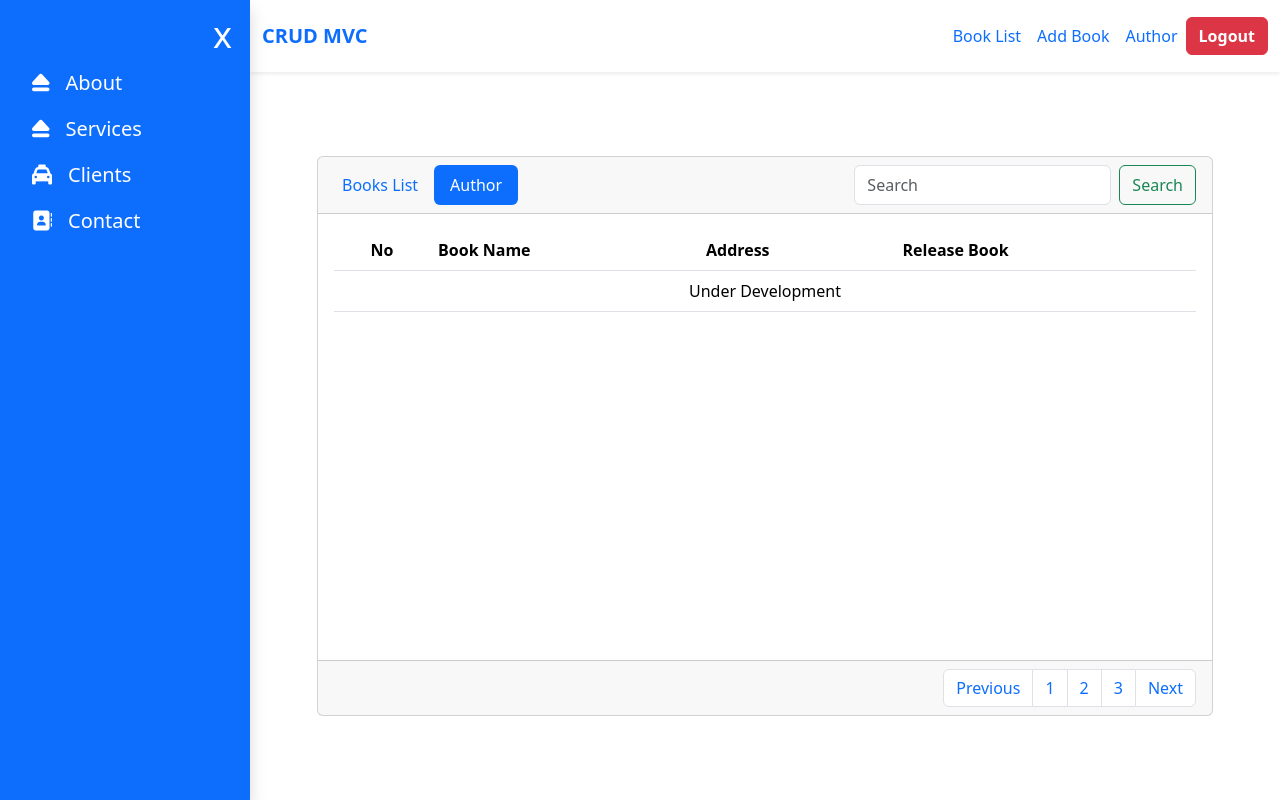
After one commit to ahmdjaee/bookstore-native-mvc-with-user-management, a PHP site: page /author in a window 1280 px wide. The commit adds this page. Run offline with PHP 8.4, Linux system fonts and the light colour scheme; some libraries are stand-ins or nearby versions.

Commit message:
Add sidebar with dummy data

```diff
--- /dev/null
+++ b/app/Controller/AuthorController.php
@@ -0,0 +1,13 @@
+<?php
+
+namespace RootNameSpace\Belajar\PHP\MVC\Controller;
+
+use RootNameSpace\Belajar\PHP\MVC\App\View;
+
+class AuthorController
+{
+    public function author()
+    {
+        View::render('Author/author');
+    }
+}
--- a/app/Service/SessionService.php
+++ b/app/Service/SessionService.php
@@ -29,7 +29,7 @@ class SessionService
         $session->username = $username;
         $this->sessionRepository->save($session);
 
-        setcookie(self::COOKIE_NAME, $session->id, time() + 3600, '/');
+        setcookie(self::COOKIE_NAME, $session->id, time() + 3600 * 24, '/');
 
         return $session;
     }
@@ -39,7 +39,7 @@ class SessionService
         $sessionId = $_COOKIE[self::COOKIE_NAME] ?? '';
 
         $session = $this->sessionRepository->findById($sessionId);
-        if($session == null){
+        if ($session == null) {
             return null;
         }
 
--- /dev/null
+++ b/app/View/Author/author.php
@@ -0,0 +1,49 @@
+<main style="display: flex; justify-content: center; flex-direction: column; align-items: center; margin: auto;">
+    <?php if (isset($model['error'])) : ?>
+        <div class="alert alert-danger" role="alert">
+            <?= $model['error'] ?>
+        </div>
+    <?php endif; ?>
+    <div class="card text-center " style="width: 70vw; height: 70vh">
+        <header class="d-flex justify-content-between card-header">
+            <ul class="nav nav-pills card-header-pills">
+                <li class="nav-item">
+                    <a class="nav-link" href="/">Books List</a>
+                </li>
+                <li class="nav-item">
+                    <a class="nav-link active" href="#">Author</a>
+                </li>
+            </ul>
+            <form class="d-flex" role="search">
+                <input class="form-control me-2" type="search" name="search" placeholder="Search" value="<?= $_GET['search'] ?? null ?>" aria-label="Search">
+                <button class="btn btn-outline-success" type="submit">Search</button>
+            </form>
+        </header>
+        <div class="card-body overflow-y-scroll">
+            <table class="table">
+                <thead class="text-start">
+                    <tr>
+                        <th scope="col" class="text-center">No</th>
+                        <th scope="col">Book Name</th>
+                        <th scope="col">Address</th>
+                        <th scope="col">Release Book</th>
+                    </tr>
+                </thead>
+                <tbody class="text-center">
+                    <tr>
+                        <td colspan="5" rowspan="5">Under Development</td>
+                    </tr>
+                </tbody>
+            </table>
+        </div>
+        <div class="card-footer bg-header d-flex justify-content-end">
+            <ul class="pagination m-0">
+                <li class="page-item"><a class="page-link" href="#">Previous</a></li>
+                <li class="page-item"><a class="page-link" href="#">1</a></li>
+                <li class="page-item"><a class="page-link" href="#">2</a></li>
+                <li class="page-item"><a class="page-link" href="#">3</a></li>
+                <li class="page-item"><a class="page-link" href="#">Next</a></li>
+            </ul>
+        </div>
+    </div>
+</main>
--- a/app/View/header.php
+++ b/app/View/header.php
@@ -10,4 +10,4 @@
     <script src="https://kit.fontawesome.com/6992c95bbb.js" crossorigin="anonymous"></script>
 </head>
 
-<body class="d-flex flex-column min-vh-100">
+<body id="container" class="d-flex flex-column min-vh-100">
--- a/app/View/navbar.php
+++ b/app/View/navbar.php
@@ -1,16 +1,43 @@
-<nav class="navbar navbar-expand-lg bg-primary">
+<div id="mySidebar" class="sidebar bg-primary shadow">
+    <a href="javascript:void(0)" class="closebtn" onclick="closeNav()">x</i></i></a>
+    <a href="#"><i class="fa-solid fa-eject me-3"></i>About</a>
+    <a href="#"><i class="fa-solid fa-eject me-3"></i>Services</a>
+    <a href="#"><i class="fa-solid fa-taxi  me-3"></i>Clients</a>
+    <a href="#"><i class="fa-solid fa-address-book  me-3"></i>Contact</a>
+</div>
+
+<script>
+    function openNav() {
+        document.getElementById("mySidebar").style.width = "250px";
+        document.getElementById("container").style.marginLeft = "250px";
+        document.getElementById("sideBarButton").style.display = "none";
+
+    }
+
+    function closeNav() {
+        document.getElementById("mySidebar").style.width = "0";
+        document.getElementById("container").style.marginLeft = "0";
+        document.getElementById("sideBarButton").style.display = "block";
+
+    }
+</script>
+
+<nav class="navbar navbar-expand-lg pt-3 pb-3 bg-white shadow-sm">
     <div class="container">
-        <a class="navbar-brand" style="color: white;" href="#">CRUD MVC</a>
+
+        <button id="sideBarButton" class="btn btn-primary me-3" style="display: none;" onclick="openNav()"><i class="fa-solid fa-bars" style="color: white;"></i></button>
+
+        <a class="navbar-brand" style="color: #0d6efd;" href="#"><b>CRUD MVC</b></a>
         <div class="collapse navbar-collapse justify-content-end " id="navbarNav">
             <ul class="navbar-nav">
                 <li class="nav-item">
-                    <a class="nav-link active" aria-current="page" style="color: white;" href="/">Book List</a>
+                    <a class="nav-link active" aria-current="page" style="color: #0d6efd;" href="/">Book List</a>
                 </li>
                 <li class="nav-item">
-                    <a class="nav-link" href="add-book" style="color: white;">Add Book</a>
+                    <a class="nav-link" href="add-book" style="color: #0d6efd;">Add Book</a>
                 </li>
                 <li class="nav-item">
-                    <a class="nav-link" href="#" style="color: white;">Author</a>
+                    <a class="nav-link" href="#" style="color: #0d6efd;">Author</a>
                 </li>
                 <li class="nav-item d-flex align-items-center">
                     <form method="get" action="add-book" style="display:inline;">
--- a/public/index.php
+++ b/public/index.php
@@ -1,9 +1,12 @@
 <?php
 
 use RootNameSpace\Belajar\PHP\MVC\App\Router;
+use RootNameSpace\Belajar\PHP\MVC\App\View;
+use RootNameSpace\Belajar\PHP\MVC\Controller\AuthorController;
 use RootNameSpace\Belajar\PHP\MVC\Controller\BooksController;
 use RootNameSpace\Belajar\PHP\MVC\Controller\ProductController;
 use RootNameSpace\Belajar\PHP\MVC\Controller\UsersController;
+
 
 require_once __DIR__ . '/../vendor/autoload.php';
 
@@ -15,7 +18,7 @@ Router::add('POST', '/users/login', UsersController::class, 'postLogin');
 
 
 
-
+Router::add('GET', '/author', AuthorController::class, 'author');
 
 Router::add('GET', '/', BooksController::class, 'dashboard');
 Router::add('GET', '/remove', BooksController::class, 'removeBook');
--- a/public/style/style.css
+++ b/public/style/style.css
@@ -1,11 +1,10 @@
 .sidebar {
     height: 100%;
-    width: 0;
+    width: 250px;
     position: fixed;
     z-index: 1;
     top: 0;
     left: 0;
-    background-color: #111;
     overflow-x: hidden;
     transition: 0.5s;
     padding-top: 60px;
@@ -14,22 +13,32 @@
 .sidebar a {
     padding: 8px 8px 8px 32px;
     text-decoration: none;
-    font-size: 25px;
-    color: #818181;
+    font-size: 20px;
+    color: white;
     display: block;
     transition: 0.3s;
 }
 
-.sidebar a:hover {
-    color: #f1f1f1;
+.sidebar a:hover:not(.closebtn) {
+    background-color: #e7e7e7;
+    color: #0d6efd;
+}
+
+a.activeLink {
+    background-color: #e7e7e7;
+    color: #0d6efd;
 }
 
 .sidebar .closebtn {
     position: absolute;
     top: 0;
-    right: 25px;
+    right: 10px;
     font-size: 36px;
     margin-left: 50px;
+}
+
+.closebtn:hover {
+    color: red;
 }
 
 .openbtn {
@@ -45,9 +54,9 @@
     background-color: #444;
 }
 
-#main {
+#container {
     transition: margin-left .5s;
-    padding: 16px;
+    margin-left: 250px;
 }
 
 /* On smaller screens, where height is less than 450px, change the style of the sidenav (less padding and a smaller font size) */
```
Also changed, not shown: app/View/Books/dashboard.php (+2 -26 lines).
